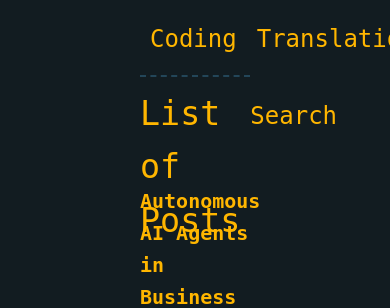
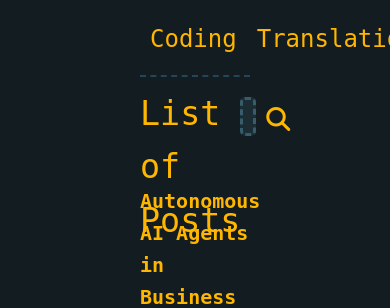
Before and after one commit to gultar/flask-portfolio, a Flask app: page /blog in a window 390 px wide; the page is wider, and only the part inside the window is pictured. Shown: the part 396-704 px from the top of that part. Run offline with Flask 3, Linux system fonts and the light colour scheme; some libraries are stand-ins or nearby versions.

Commit message:
modified translation portfolio content

```diff
--- a/static/css/style.css
+++ b/static/css/style.css
@@ -206,21 +206,31 @@ h2, h3{
     font-size: large;
 }
 
+.search-container{
+    display: flex;
+    /* outline:solid green; */
+    flex-direction: row;
+    justify-content: center;
+}
+
 /* Search Form */
 .search-form {
-    display: none;
-    animation: slide-in 0.1s ease;
     color: var(--highlight-1);
+    display: flex;
+    /* outline:solid blue; */
+    height: 25px;
+    vertical-align: middle;
+
 }
 
 .search-input {
-    display: flex;
     background-color: var(--base01);
     border: none;
-    height: 25px;
+    color:var(--highlight-1);
     padding: 0px 5px;
     border-radius: 5px;
     border: dashed var(--base02);
+
 }
 
 .search-input::placeholder {
@@ -229,16 +239,11 @@ h2, h3{
 
 .search-button {
     display: flex;
-    border-radius: 0;
     border: none;
     background-color: transparent;
     color: var(--highlight-1);
-    font-size: 24px;
 }
 
-.search-form.active {
-    display: flex;
-}
 
 /* Sticky Bar */
 .sticky-bar {
@@ -521,9 +526,28 @@ footer {
         width: 100%;
     }
 
+    .search-container{
+        display:flex;
+        height: 100%;
+        flex-direction: column;
+
+    }
+
+    .blog-navbar-element{
+        /* outline:solid green; */
+
+    }
+
+    .search-form{
+        height: 65%;
+    }
+
     .search-input {
-        display: inline-block;
         width: 100%;
+    }
+
+    .search-button{
+        /* outline:solid green; */
     }
 
     .nav-element {
@@ -640,8 +664,6 @@ footer {
 
 @media only screen and (min-width: 200px) and (max-width: 769px) {
 
-
-
     .nav-element {
         margin: 10px 0;
         font-size: 18pt;
--- a/templates/blog.html
+++ b/templates/blog.html
@@ -18,14 +18,11 @@
 
             <div class="blog-navbar-element search-container">
 
-                <form action="{{ url_for('search') }}" method="get" class="search-form nav-element">
-                    <input type="text" name="keyword" placeholder="Enter keyword..." class="search-input">
-                    <button type="submit" class="search-button"></button>
+                <form action="{{ url_for('search') }}" method="get" class="search-form">
+                    <input type="text" name="keyword" placeholder="Search article keyword..." class="search-input">
+                    <button type="submit" class="search-button nav-element"><i class="fas fa-search"></i></button>
                 </form>
-                <div class="search-toggle blog-navbar-element">
-                    <a href="#" class="nav-element"><span class="">Search</span></a>
-                    <!-- <i class="fas fa-search"></i> -->
-                </div>
+
             </div>
         </div>
 
@@ -63,25 +60,5 @@
         </div>
         {% include '_footer.html' %}
     </div>
-    <script>
-        document.addEventListener("DOMContentLoaded", function () {
-        const searchToggle = document.querySelector(".search-toggle");
-        const searchForm = document.querySelector(".search-form");
-
-        searchToggle.addEventListener("click", function () {
-            searchForm.classList.toggle("active");
-            searchToggle.style.display = "none"
-        });
-
-        document.addEventListener("click", function (event) {
-            if (!searchToggle.contains(event.target) && !searchForm.contains(event.target)) {
-            searchForm.classList.remove("active");
-            searchToggle.style.display = "flex"
-            }
-        });
-        });
-
-
-    </script>
 </body>
 </html>
```
